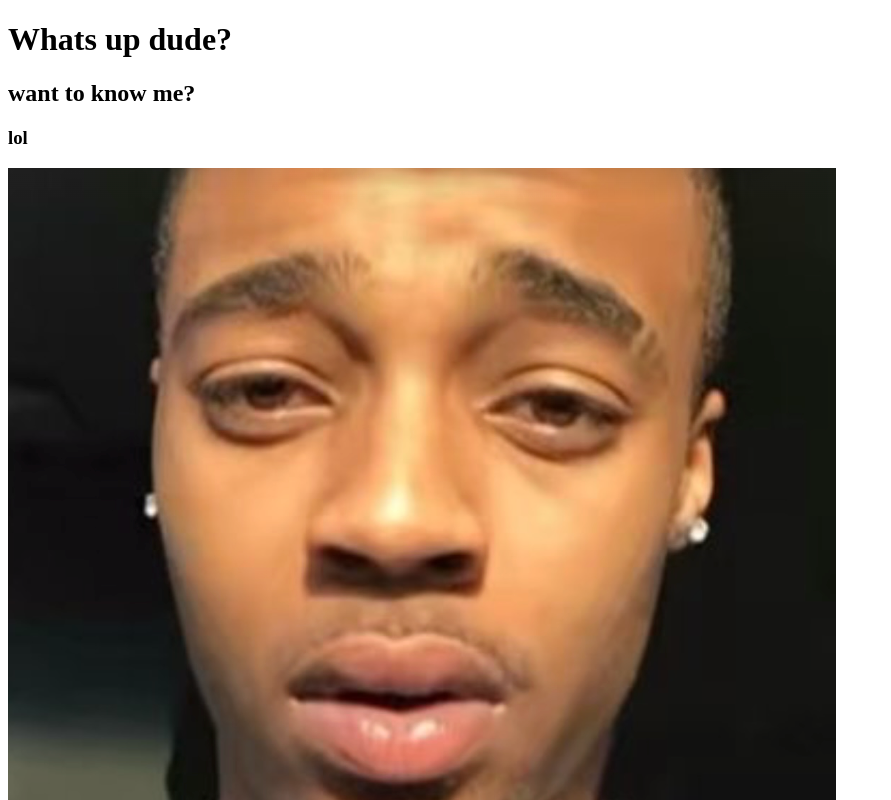
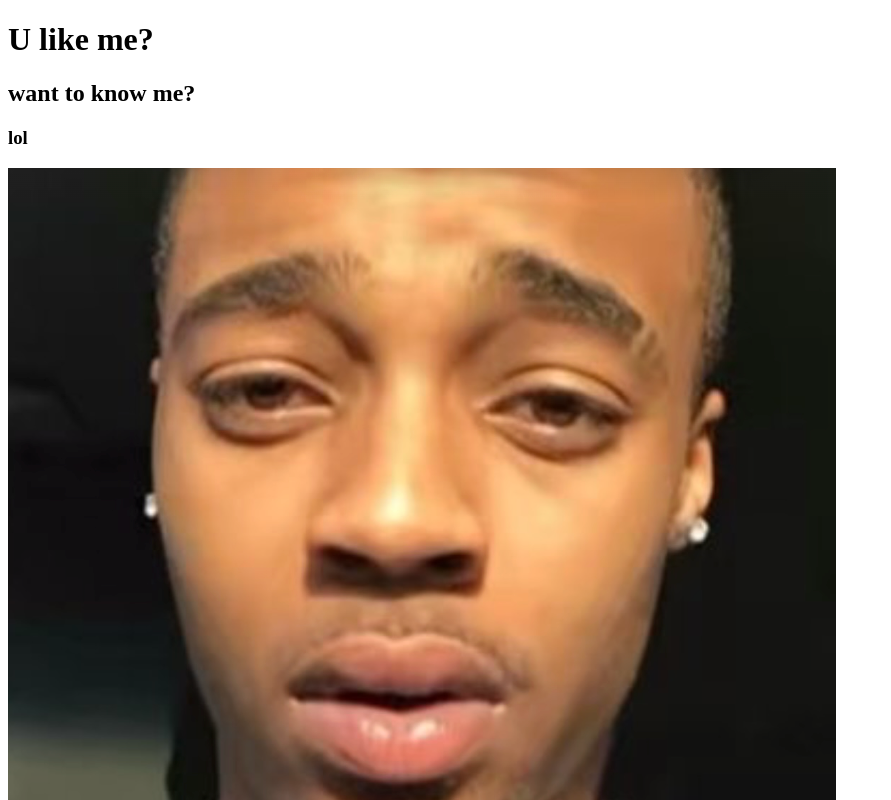
Before and after one commit to miles-b3rman/Web_Development, a website: page First/index.html in a window 1280 px wide. Shown: the top 800 px of the page, without its empty margins (0-891 px from the left). Drawn offline with Linux system fonts and the light colour scheme.

Commit message:
changed text

```diff
--- a/First/index.html
+++ b/First/index.html
@@ -2,13 +2,13 @@
 <html lang="en">
 <head>
     <meta charset="UTF-8">
-    <title>30mil Music</title>
+    <title>Hey im 30mil</title>
 </head>
 <body>
 
 </body>
 </html>
-<h1>Whats up dude?</h1>
+<h1>U like me?</h1>
 <h2>want to know me?</h2>
 <h3>lol</h3>
 
```
Also changed, not shown: package.json (added, +10 -0 lines).
